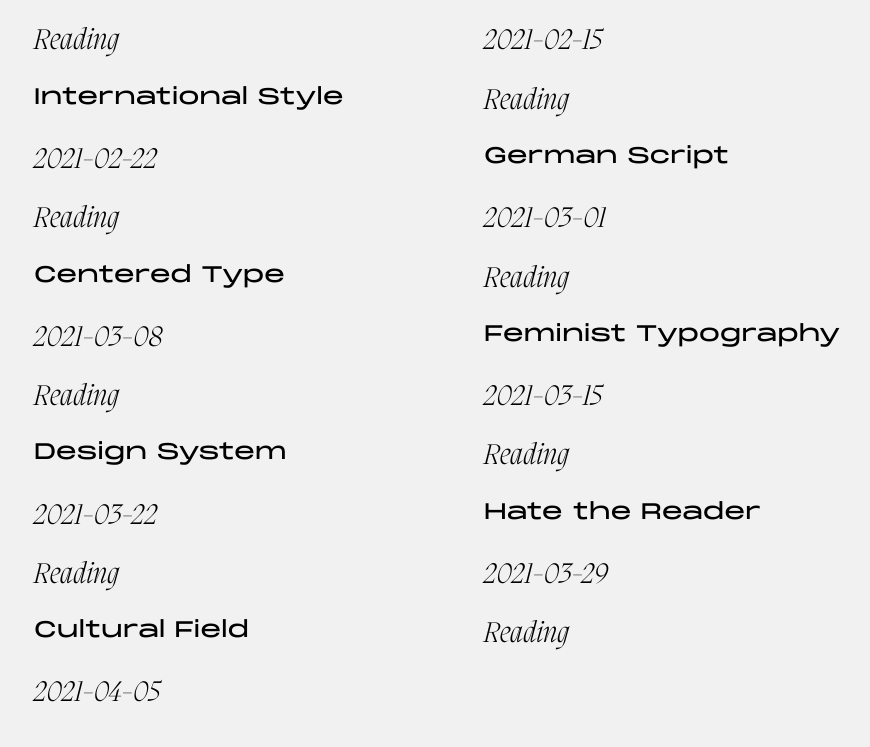
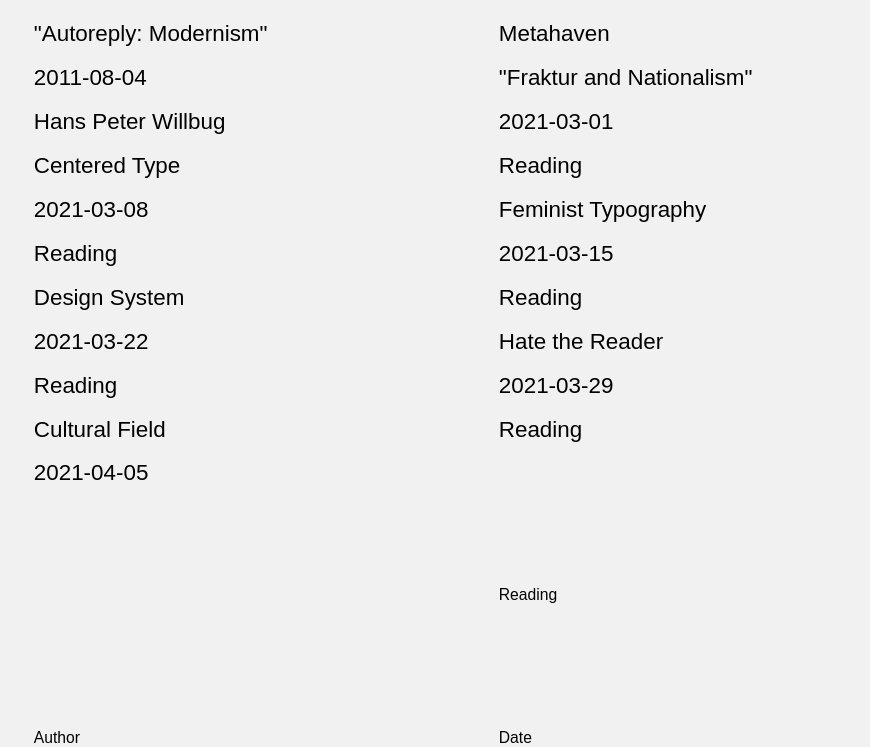
Before and after one commit to mayvalen/readingreader, a plain HTML site: page index.html in a window 1280 px wide. Shown: the part 166-913 px from the top of the page, without its empty margins (11-881 px from the left). Drawn offline with Linux system fonts and the light colour scheme.

Commit message:
typefaces changed

```diff
--- a/index.html
+++ b/index.html
@@ -16,21 +16,21 @@
 
        <div class="center-images">
 
-          <div class="image image1"><img src="images/1.jpg" width="400px"></div>
+          <div class="image image1"><img src="images/1.jpg" width="430px"></div>
 
-          <div class="image image2"><img src="images/2.jpg" width="400px"></div>
+          <div class="image image2"><img src="images/2.jpg" width="430px"></div>
 
-          <div class="image image3"><img src="images/3.jpg" width="400px"></div>
+          <div class="image image3"><img src="images/3.jpg" width="430px"></div>
 
-          <div class="image image4"><img src="images/4.jpg" width="400px"></div>
+          <div class="image image4"><img src="images/4.jpg" width="430px"></div>
 
-          <div class="image image5"><img src="images/5.jpg" width="400px"></div>
+          <div class="image image5"><img src="images/5.jpg" width="430px"></div>
 
-          <div class="image image6"><img src="images/6.jpg" width="400px"></div>
+          <div class="image image6"><img src="images/6.jpg" width="430px"></div>
 
-          <div class="image image7"><img src="images/7.jpg" width="400px"></div>
+          <div class="image image7"><img src="images/7.jpg" width="430px"></div>
 
-          <div class="image image8"><img src="images/8.jpg" width="400px"></div>
+          <div class="image image8"><img src="images/8.jpg" width="430px"></div>
 
 
 
@@ -41,7 +41,7 @@
     <div class="container">
 
       <div class="box box1">
-            Maya Valencia
+        Reading Reader
       </div>
 
       <div class="box box2">
@@ -49,39 +49,39 @@
       </div>
 
       <div class="box box3">
-        Reading Reader
+        Maya Valencia
       </div>
 
       <div class="box box4">
-        <a href="https://mayvalen.github.io/skillstestone">Ego</a>
+        <a href="rand.html">"Type Talks 1989"</a>
       </div>
 
       <div class="box box5">
-        Reading
+        Paul Rand
       </div>
 
       <div class="box box6">
-        2021-02-15
+        1989
       </div>
 
       <div class="box box7">
-        <a href="https://mayvalen.github.io/project1">International Style</a>
+        <a href="autoreply.html">"Autoreply: Modernism"</a>
       </div>
 
       <div class="box box8">
-        Reading
+        Metahaven
       </div>
 
       <div class="box box9">
-        2021-02-22
+        2011-08-04
       </div>
 
       <div class="box box10">
-        <a href="https://mayvalen.github.io/exerciseone">German Script</a>
+        <a href="fraktur.html">"Fraktur and Nationalism"</a>
       </div>
 
       <div class="box box11">
-        Reading
+        Hans Peter Willbug
       </div>
 
       <div class="box box12">
@@ -89,7 +89,7 @@
       </div>
 
       <div class="box box13">
-        <a href="https://mayvalen.github.io/exercisetwo">Centered Type</a>
+        <a href="centered.html">Centered Type</a>
       </div>
 
       <div class="box box14">
@@ -101,7 +101,7 @@
       </div>
 
       <div class="box box16">
-        <a href="https://mayvalen.github.io/exercisethree">Feminist Typography</a>
+        <a href="fem.html">Feminist Typography</a>
       </div>
 
       <div class="box box17">
@@ -113,7 +113,7 @@
       </div>
 
       <div class="box box19">
-        <a href="https://mayvalen.github.io/exercisefour">Design System</a>
+        <a href="design.html">Design System</a>
       </div>
 
       <div class="box box20">
@@ -125,7 +125,7 @@
       </div>
 
       <div class="box box22">
-        <a href="https://mayvalen.github.io/thelibraryofbabel">Hate the Reader</a>
+        <a href="hate.html">Hate the Reader</a>
       </div>
 
       <div class="box box23">
@@ -137,7 +137,7 @@
       </div>
 
       <div class="box box25">
-        <a href="https://mayvalen.github.io/assignment2">Cultural Field</a>
+        <a href="culture.html">Cultural Field</a>
       </div>
 
       <div class="box box26">
@@ -146,6 +146,18 @@
 
       <div class="box box27">
         2021-04-05
+      </div>
+
+      <div class="box box28">
+        Reading
+      </div>
+
+      <div class="box box29">
+        Author
+      </div>
+
+      <div class="box box30">
+        Date
       </div>
 
 
--- a/styles.css
+++ b/styles.css
@@ -1,39 +1,13 @@
-/* CSS files add styling rules to your content */
-@font-face {
-  font-family: 'Monument Extended';
-  src: url('MonumentExtended-Regular.woff2') format('woff2'),
-      url('MonumentExtended-Regular.woff') format('woff');
-  font-weight: normal;
-  font-style: normal;
-  font-display: swap;
-}
-
-  @font-face {
-    font-family: 'Migra';
-    src: url('Migra-Extralight.woff2') format('woff2'),
-        url('Migra-Extralight.woff') format('woff');
-    font-weight: 200;
-    font-style: normal;
-    font-display: swap;
-  }
-  @font-face {
-    font-family: 'Migra';
-    src: url('MigraItalic-ExtralightItalic.woff2') format('woff2'),
-        url('MigraItalic-ExtralightItalic.woff') format('woff');
-    font-weight: 200;
-    font-style: italic;
-    font-display: swap;
-  }
 
   .crosshair {cursor: crosshair;}
 
   body {
-    font-family: 'Monument Extended';
     margin-left: 2em;
     margin-top: 1em;
     color: rgb(0, 0, 0);
     background-color: rgb(241, 241, 241);
     font-size: 1.4em;
+    font-family: Arial, Helvetica, sans-serif;
   }
 
   /*IMAGES*/
@@ -41,8 +15,8 @@
   .image {
     margin: auto;
     position: absolute;
-    padding-left: 430px;
-    padding-top: 80px;
+    padding-left: 465px;
+    padding-top: 75px;
   }
 
   .image1 {
@@ -121,7 +95,7 @@
   }
 
   .box {
-    min-width: 450px;
+    min-width: 500px;
 
 
   }
@@ -129,16 +103,19 @@
   .box1 {
     padding-bottom: 2em;
     color: blue;
+    font-size: .7em;
   }
 
   .box2 {
     padding-bottom: 2em;
     color: blue;
+    font-size: .7em;
   }
 
   .box3 {
     padding-bottom: 2em;
     color: blue;
+    font-size: .7em;
   }
 
   .box4 {
@@ -146,16 +123,12 @@
   }
 
   .box5 {
-    font-family: 'Migra';
-    font-style: italic;
-    font-size: 1.3em;
+
     padding-bottom: .8em;
   }
 
   .box6 {
-    font-family: 'Migra';
-    font-style: italic;
-    font-size: 1.3em;
+
     padding-bottom: .8em;
   }
 
@@ -165,16 +138,12 @@
 
   .box8 {
     padding-bottom: .8em;
-    font-family: 'Migra';
-    font-style: italic;
-    font-size: 1.3em;
+
   }
 
    .box9 {
     padding-bottom: .8em;
-    font-family: 'Migra';
-    font-style: italic;
-    font-size: 1.3em;
+
    }
 
    .box10 {
@@ -183,16 +152,12 @@
 
   .box11 {
     padding-bottom: .8em;
-    font-family: 'Migra';
-    font-style: italic;
-    font-size: 1.3em;
+
   }
 
    .box12 {
     padding-bottom: .8em;
-    font-family: 'Migra';
-    font-style: italic;
-    font-size: 1.3em;
+
    }
 
    .box13 {
@@ -201,16 +166,12 @@
 
   .box14 {
     padding-bottom: .8em;
-    font-family: 'Migra';
-    font-style: italic;
-    font-size: 1.3em;
+
   }
 
    .box15 {
     padding-bottom: .8em;
-    font-family: 'Migra';
-    font-style: italic;
-    font-size: 1.3em;
+
    }
 
    .box16 {
@@ -219,16 +180,12 @@
 
   .box17 {
     padding-bottom: .8em;
-    font-family: 'Migra';
-    font-style: italic;
-    font-size: 1.3em;
+
   }
 
    .box18 {
     padding-bottom: .8em;
-    font-family: 'Migra';
-    font-style: italic;
-    font-size: 1.3em;
+
    }
 
    .box19 {
@@ -237,16 +194,12 @@
 
   .box20 {
     padding-bottom: .8em;
-    font-family: 'Migra';
-    font-style: italic;
-    font-size: 1.3em;
+
   }
 
    .box21 {
     padding-bottom: .8em;
-    font-family: 'Migra';
-    font-style: italic;
-    font-size: 1.3em;
+
    }
 
    .box22 {
@@ -255,16 +208,12 @@
 
   .box23 {
     padding-bottom: .8em;
-    font-family: 'Migra';
-    font-style: italic;
-    font-size: 1.3em;
+
   }
 
    .box24 {
     padding-bottom: .8em;
-    font-family: 'Migra';
-    font-style: italic;
-    font-size: 1.3em;
+
    }
 
    .box25 {
@@ -273,16 +222,12 @@
 
   .box26 {
     padding-bottom: .8em;
-    font-family: 'Migra';
-    font-style: italic;
-    font-size: 1.3em;
+
   }
 
    .box27 {
     padding-bottom: .8em;
-    font-family: 'Migra';
-    font-style: italic;
-    font-size: 1.3em;
+
    }
 
    }
@@ -303,20 +248,23 @@
   }
 
   .box {
-    min-width: 450px;
-    font-size: 1em;
+    min-width: 465px;
+
   }
 
   .box1 {
     padding-bottom: 2em;
+    font-size: .7em;
   }
 
   .box2 {
     padding-bottom: 2em;
+    font-size: .7em;
   }
 
   .box3 {
     padding-bottom: 2em;
+    font-size: .7em;
   }
 
   .box4 {
@@ -324,17 +272,13 @@
   }
 
   .box5 {
-    font-family: 'Migra';
-    font-style: italic;
-    font-size: 1.3em;
     padding-bottom: .8em;
+
   }
 
   .box6 {
-    font-family: 'Migra';
-    font-style: italic;
-    font-size: 1.3em;
     padding-bottom: .8em;
+
   }
 
   .box7 {
@@ -343,16 +287,12 @@
 
   .box8 {
     padding-bottom: .8em;
-    font-family: 'Migra';
-    font-style: italic;
-    font-size: 1.3em;
+
   }
 
    .box9 {
     padding-bottom: .8em;
-    font-family: 'Migra';
-    font-style: italic;
-    font-size: 1.3em;
+
    }
 
    .box10 {
@@ -361,16 +301,12 @@
 
   .box11 {
     padding-bottom: .8em;
-    font-family: 'Migra';
-    font-style: italic;
-    font-size: 1.3em;
+
   }
 
    .box12 {
     padding-bottom: .8em;
-    font-family: 'Migra';
-    font-style: italic;
-    font-size: 1.3em;
+
    }
 
    .box13 {
@@ -379,16 +315,12 @@
 
   .box14 {
     padding-bottom: .8em;
-    font-family: 'Migra';
-    font-style: italic;
-    font-size: 1.3em;
+
   }
 
    .box15 {
     padding-bottom: .8em;
-    font-family: 'Migra';
-    font-style: italic;
-    font-size: 1.3em;
+
    }
 
    .box16 {
@@ -397,16 +329,12 @@
 
   .box17 {
     padding-bottom: .8em;
-    font-family: 'Migra';
-    font-style: italic;
-    font-size: 1.3em;
+
   }
 
    .box18 {
     padding-bottom: .8em;
-    font-family: 'Migra';
-    font-style: italic;
-    font-size: 1.3em;
+
    }
 
    .box19 {
@@ -415,16 +343,12 @@
 
   .box20 {
     padding-bottom: .8em;
-    font-family: 'Migra';
-    font-style: italic;
-    font-size: 1.3em;
+
   }
 
    .box21 {
     padding-bottom: .8em;
-    font-family: 'Migra';
-    font-style: italic;
-    font-size: 1.3em;
+
    }
 
    .box22 {
@@ -433,16 +357,12 @@
 
   .box23 {
     padding-bottom: .8em;
-    font-family: 'Migra';
-    font-style: italic;
-    font-size: 1.3em;
+
   }
 
    .box24 {
     padding-bottom: .8em;
-    font-family: 'Migra';
-    font-style: italic;
-    font-size: 1.3em;
+
    }
 
    .box25 {
@@ -451,16 +371,29 @@
 
   .box26 {
     padding-bottom: .8em;
-    font-family: 'Migra';
-    font-style: italic;
-    font-size: 1.3em;
+
+
   }
 
    .box27 {
     padding-bottom: .8em;
-    font-family: 'Migra';
-    font-style: italic;
-    font-size: 1.3em;
+
+   }
+
+   .box28 {
+    padding-top: 8em;
+    font-size: .7em;
+
+  }
+
+  .box29 {
+    padding-top: 8em;
+    font-size: .7em;
+  }
+
+   .box30 {
+    padding-top: 8em;
+    font-size: .7em;
    }
 
    }
```
Also changed, not shown: autoreply.html (added, +55 -0 lines), centered.html (added, +49 -0 lines), culture.html (added, +49 -0 lines), design.html (added, +49 -0 lines), fem.html (added, +49 -0 lines), fraktur.html (added, +55 -0 lines), hate.html (added, +49 -0 lines), rand.html (added, +54 -0 lines), MigraItalic-ExtralightItalic.woff (deleted), MigraItalic-ExtralightItalic.woff2 (deleted), MonumentExtended-Regular.woff (deleted), MonumentExtended-Regular.woff2 (deleted), pages.css (added).
